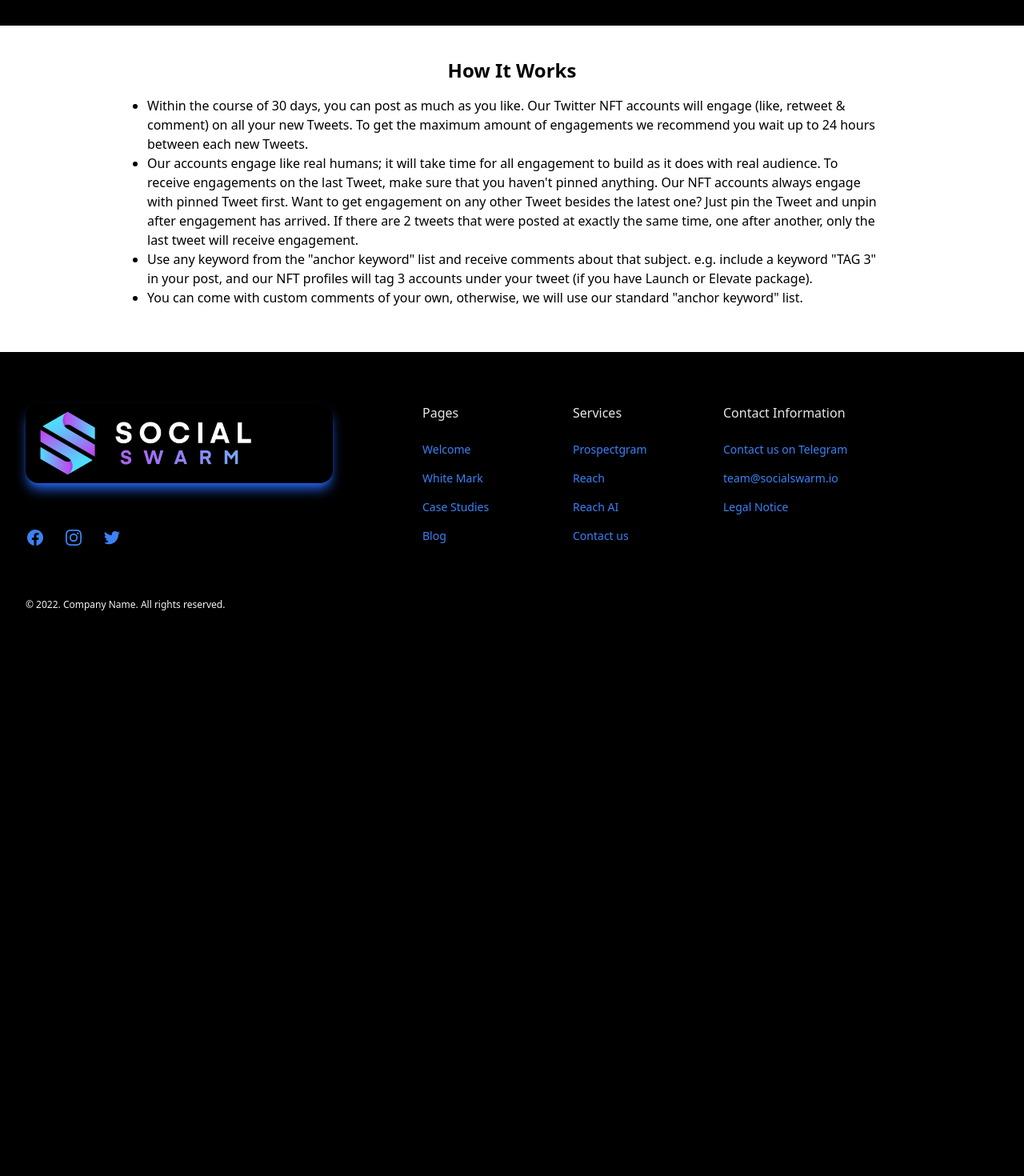
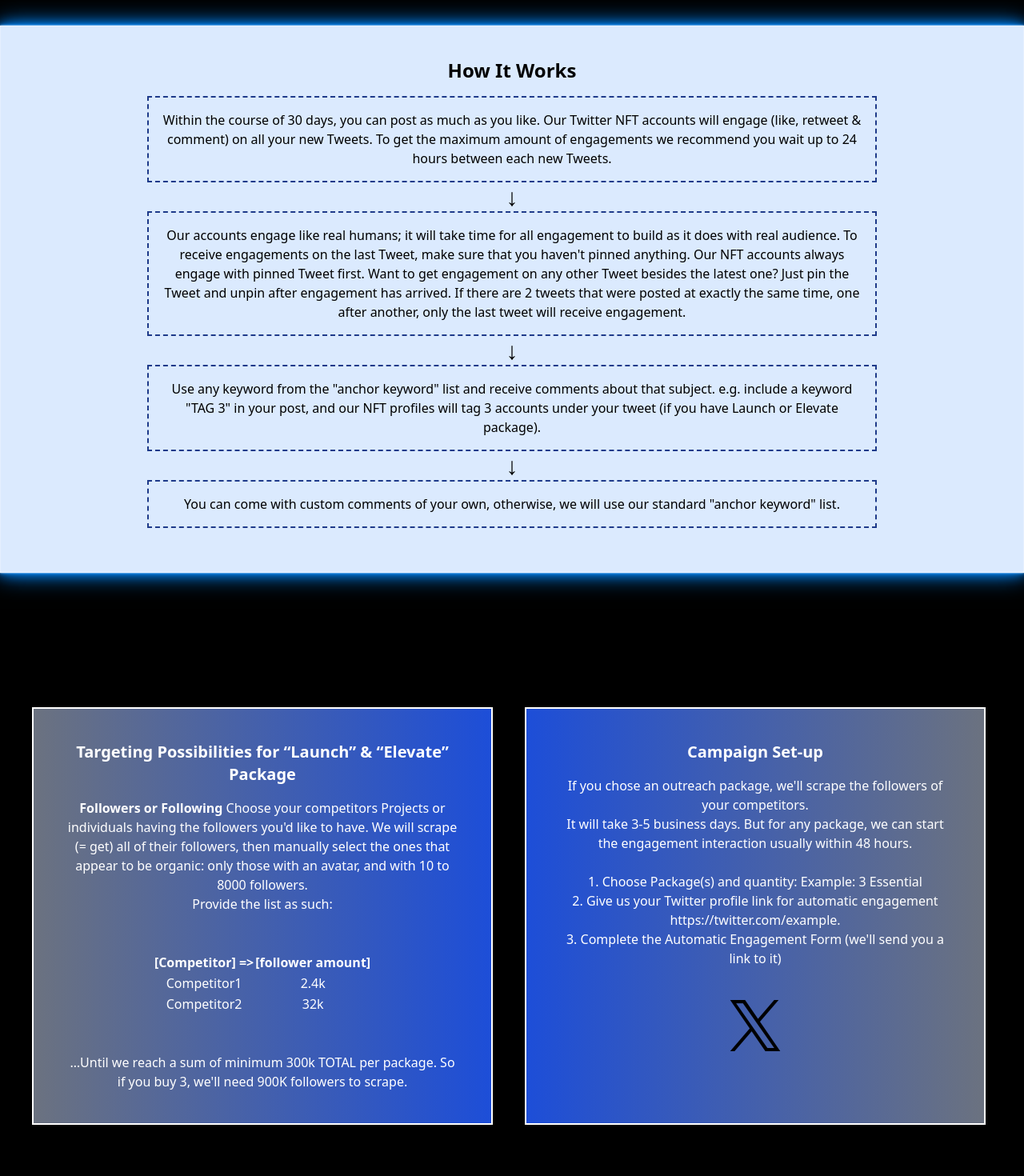
Before and after one commit to mohnishjha/newproj, a Next.js app: page / in a window 1280 px wide. Shown: the part 2420-3890 px from the top of the page at 80% size. Before the commit the page ends 3248 px from the top, so only its background shows below. Built offline with nearby package versions, Linux system fonts and the light colour scheme.

Commit message:
few more changes added on new service page

```diff
--- a/src/components/Products/index.tsx
+++ b/pages/Products/index.tsx
@@ -1,6 +1,13 @@
 import MoveToTop from "components/MoveToTop";
 import Image from "next/image";
+import Link from "next/link";
 import React from "react";
+
+const tableData = [
+  { competitor: 'Competitor1', followerAmount: '2.4k' },
+  { competitor: 'Competitor2', followerAmount: '32k' },
+];
+
 
 const table = [
   {
@@ -140,25 +147,120 @@ const index = () => {
           </div>
         </div>
 
-          <div className="border-blue-500 border-2 max-w-3xl p-4 mx-auto">
-            <h2 className="font-bold text-center pb-4">Bulk discounts are available for large orders.</h2>
-            <p className="font-light text-center">You can stack multiple packages. Each package is for a volume of 200 accounts at your disposal. You can order for thousands of them to max out interactions and outreach/DMs capacities!</p>
-          </div>
+        <div className="border-blue-500 border-2 max-w-3xl p-4 mx-auto">
+          <h2 className="font-bold text-center pb-4">
+            Bulk discounts are available for large orders.
+          </h2>
+          <p className="font-light text-center">
+            You can stack multiple packages. Each package is for a volume of 200
+            accounts at your disposal. You can order for thousands of them to
+            max out interactions and outreach/DMs capacities!
+          </p>
+        </div>
       </section>
 
-      <section className="mt-36 bg-white text-black max-w-7xl mx-auto">
-        <h1 className="text-2xl font-bold mb-4 text-center pt-10">How It Works</h1>
-        <ol className="list-disc list-outside px-14 pb-14 max-w-5xl mx-auto ">
-          <li className="list-item">Within the course of 30 days, you can post as much as you like. Our Twitter NFT accounts will engage (like, retweet & comment) on all your new Tweets. To get the maximum amount of engagements we recommend you wait up to 24 hours between each new Tweets.</li>
-          <li>Our accounts engage like real humans; it will take time for all engagement to build as it does with real audience. To receive engagements on the last Tweet, make sure that you haven&apos;t pinned anything. Our NFT accounts always engage with pinned Tweet first. Want to get engagement on any other Tweet besides the latest one? Just pin the Tweet and unpin after engagement has arrived. If there are 2 tweets that were posted at exactly the same time, one after another, only the last tweet will receive engagement.</li>
-          <li>Use any keyword from the &quot;anchor keyword&quot; list and receive comments about that subject. e.g. include a keyword &quot;TAG 3&quot; in your post, and our NFT profiles will tag 3 accounts under your tweet (if you have Launch or Elevate package).</li>
-          <li>You can come with custom comments of your own, otherwise, we will use our standard &quot;anchor keyword&quot; list.</li>
+      <section className="mt-36 bg-blue-100 text-black max-w-7xl mx-auto shadow-[0_0_2px_#fff,inset_0_0_2px_#fff,0_0_5px_#08f,0_0_15px_#08f,0_0_30px_#08f]">
+        <h1 className="text-2xl font-bold mb-4 text-center pt-10">
+          How It Works
+        </h1>
+        <ol className="px-14 pb-14 max-w-5xl mx-auto text-center">
+          <li className="border-dashed border-2 p-4 border-blue-900">
+            Within the course of 30 days, you can post as much as you like. Our
+            Twitter NFT accounts will engage (like, retweet & comment) on all
+            your new Tweets. To get the maximum amount of engagements we
+            recommend you wait up to 24 hours between each new Tweets.
+          </li>
+          <p className="text-3xl font-extrabold text-black">&darr;</p>
+          <li className="border-dashed border-2 p-4 border-blue-900">
+            Our accounts engage like real humans; it will take time for all
+            engagement to build as it does with real audience. To receive
+            engagements on the last Tweet, make sure that you haven&apos;t
+            pinned anything. Our NFT accounts always engage with pinned Tweet
+            first. Want to get engagement on any other Tweet besides the latest
+            one? Just pin the Tweet and unpin after engagement has arrived. If
+            there are 2 tweets that were posted at exactly the same time, one
+            after another, only the last tweet will receive engagement.
+          </li>
+          <p className="text-3xl font-extrabold text-black">&darr;</p>
+          <li className="border-dashed border-2 p-4 border-blue-900">
+            Use any keyword from the &quot;anchor keyword&quot; list and receive
+            comments about that subject. e.g. include a keyword &quot;TAG
+            3&quot; in your post, and our NFT profiles will tag 3 accounts under
+            your tweet (if you have Launch or Elevate package).
+          </li>
+          <p className="text-3xl font-extrabold text-black">&darr;</p>
+          <li className="border-dashed border-2 p-4 border-blue-900">
+            You can come with custom comments of your own, otherwise, we will
+            use our standard &quot;anchor keyword&quot; list.
+          </li>
         </ol>
       </section>
 
+      <section className="flex max-w-7xl mx-auto my-32 p-10 text-center flex-wrap">
+        <div className="border-white border-2 p-10  bg-gradient-to-r from-gray-500 to-blue-700 max-w-xl">
+          <h1 className="font-bold text-xl mb-4">
+            Targeting Possibilities for “Launch” & “Elevate” Package
+          </h1>
+          <div>
+            <strong>Followers or Following</strong> Choose your competitors
+            Projects or individuals having the followers you&apos;d like to
+            have. We will scrape (= get) all of their followers, then manually
+            select the ones that appear to be organic: only those with an
+            avatar, and with 10 to 8000 followers.
+            <br /> Provide the list as such:
+          </div>
+          <br />
+          <br />
+          <table className="mx-auto">
+          <tbody>
+            <tr>
+              <th>[Competitor] =&gt; </th>
+              <th>[follower amount]</th>
+            </tr>
+            {tableData.map((item) => (
+              <tr key={item.competitor}>
+                <td>{item.competitor}</td>
+                <td>{item.followerAmount}</td>
+              </tr>
+            ))}
+            </tbody>
+          </table>
+          <br />
+          <br />
+          <div>
+            …Until we reach a sum of minimum 300k TOTAL per package. So if you
+            buy 3, we&apos;ll need 900K followers to scrape.
+          </div>
+        </div>
+        <div className="w-10"></div>
+        <div className="border-white border-2 p-10 bg-gradient-to-r from-blue-700 to-gray-500 max-w-xl">
+          <h1 className="font-bold text-xl mb-4">Campaign Set-up</h1>
+          <p>
+            If you chose an outreach package, we&apos;ll scrape the followers of
+            your competitors.
+            <br /> It will take 3-5 business days. But for any package, we can
+            start the engagement interaction usually within 48 hours.
+            <br />
+            <br />
+            1. Choose Package(s) and quantity: Example: 3 Essential
+            <br />
+            2. Give us your Twitter profile link for automatic engagement
+            https://twitter.com/example.
+            <br />
+            3. Complete the Automatic Engagement Form (we&apos;ll send you a
+            link to it)
+          </p>
+          <Image
+            alt="twitter-new"
+            src={"/twitternew.png"}
+            width={200}
+            height={200}
+            className=" h-16 w-16 mx-auto mt-10"
+          />
+        </div>
+      </section>
+
       <MoveToTop />
-
-
     </div>
   );
 };
--- a/pages/index.tsx
+++ b/pages/index.tsx
@@ -8,7 +8,7 @@ import Team from "components/Team";
 import MoveToTop from "components/MoveToTop";
 import WhatsAppIcon from "components/WhatsApp";
 import Services from "components/Services";
-import Product from "components/Products/"
+import Product from "./Products"
 
 const Home: NextPage = () => {
   return (
```
Also changed, not shown: public/oldbird.png (added), public/twitternew.png (added).
